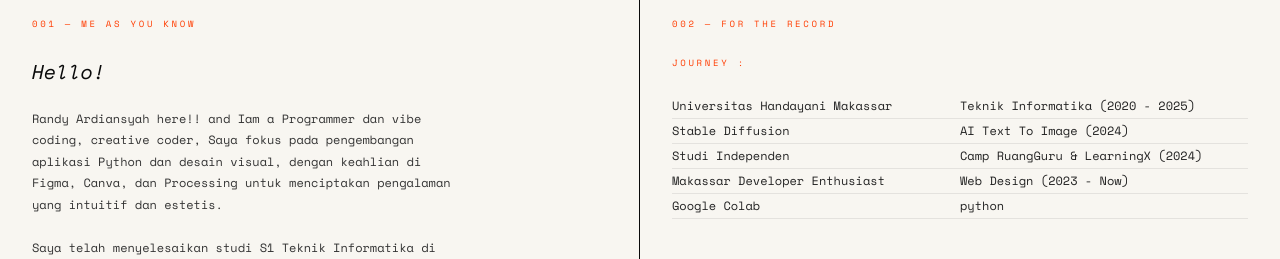
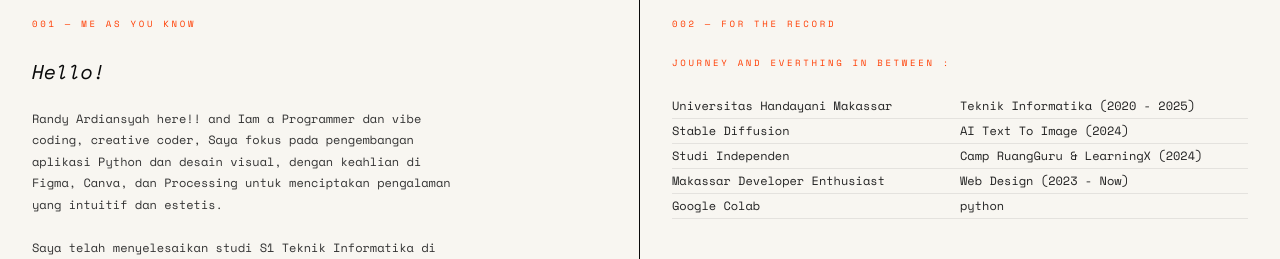
Before and after one commit to club20s/randyardiansyah, a Flask app: page / in a window 1280 px wide. Shown: the part 269-528 px from the top of the page. Run offline with Flask 3, Linux system fonts and the light colour scheme.

Commit message:
add about #2

```diff
--- a/templates/index.html
+++ b/templates/index.html
@@ -55,7 +55,7 @@
 
         <div class="clients-col" id="clients">
             <span class="section-label">002 — For The Record</span>
-            <p class="clients-title">Journey :</p>
+            <p class="clients-title">Journey and Everthing in between :</p>
             <ul class="clients-list">
                 {% for client in clients %}
                 <li>{{ client }}</li>
```
